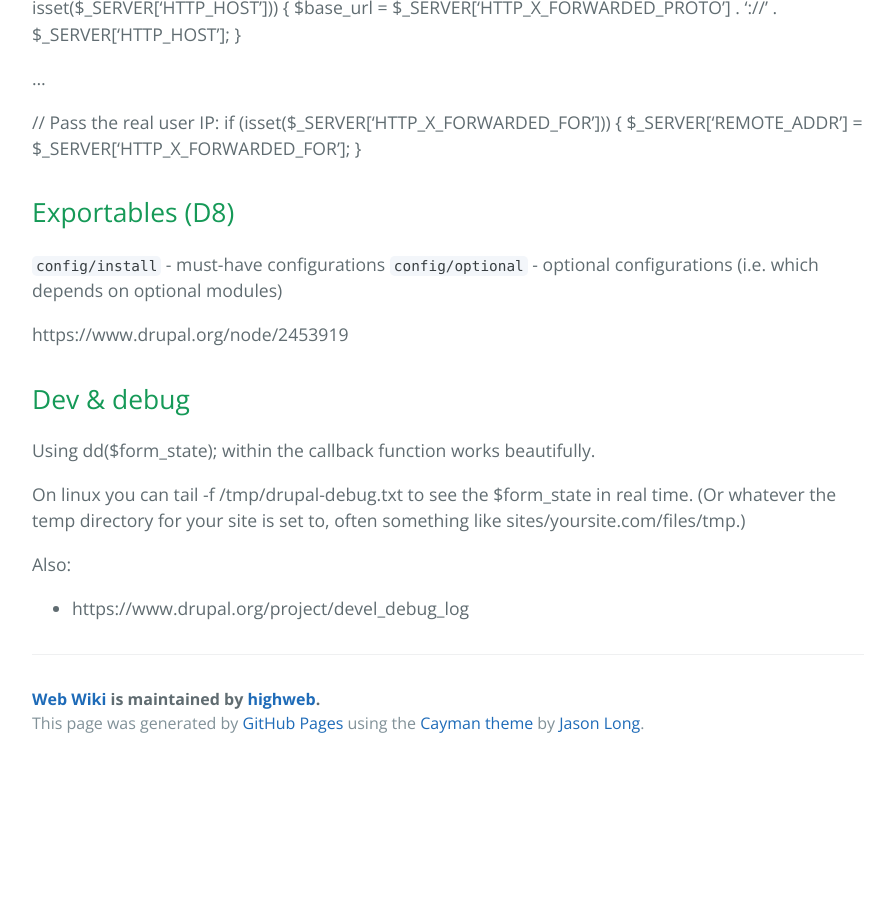
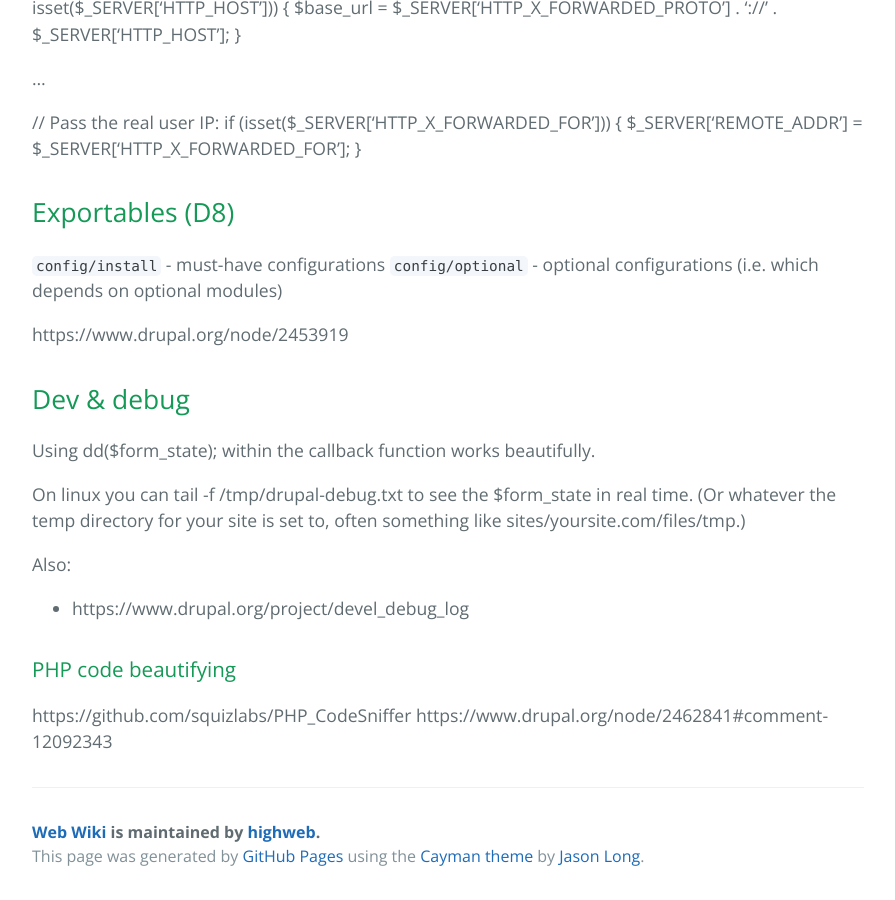
Before and after one commit to highweb/web-wiki, a Jekyll site: the page built from drupal.md, in a window 1280 px wide and 900 px high, scrolled down 2663 px. Shown: the whole window, without its empty margins (192-1087 px from the left). Built offline with Jekyll 4.4.1, drawn with Linux system fonts in a browser that asks for light colours; before the commit the page ends 3430 px from its top, so only the background shows below that.

Commit message:
Create drupal.md

```diff
--- a/drupal.md
+++ b/drupal.md
@@ -142,3 +142,8 @@ On linux you can tail -f /tmp/drupal-debug.txt to see the $form_state in real ti
 
 Also:
 - https://www.drupal.org/project/devel_debug_log
+
+### PHP code beautifying
+
+https://github.com/squizlabs/PHP_CodeSniffer
+https://www.drupal.org/node/2462841#comment-12092343
```
